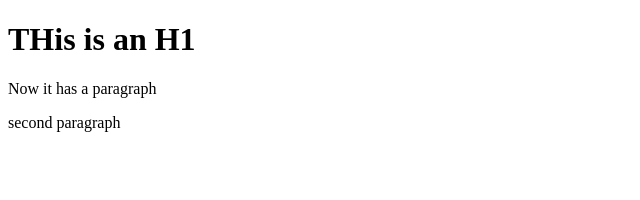
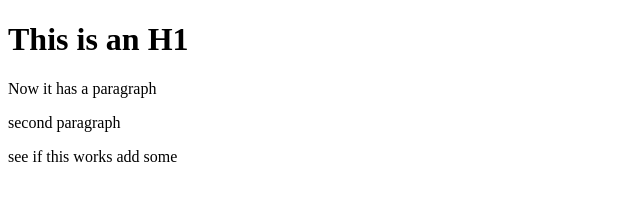
Before and after one commit to DLav0/git-test, a website: page index.html in a window 1280 px wide. Shown: the whole page, without its empty margins (0-640 px from the left). Drawn offline with Linux system fonts and the light colour scheme.

Commit message:
Random commit

```diff
--- a/index.html
+++ b/index.html
@@ -6,8 +6,9 @@
     <title>Document</title>
 </head>
 <body>
-    <h1>THis is an H1</h1>
+    <h1>This is an H1</h1>
     <p>Now it has a paragraph</p>
     <p>second paragraph</p>
+    <p>see if this works add some</p>
 </body>
 </html>
```
Also changed, not shown: package.json (added, +19 -0 lines), 2 other files.
